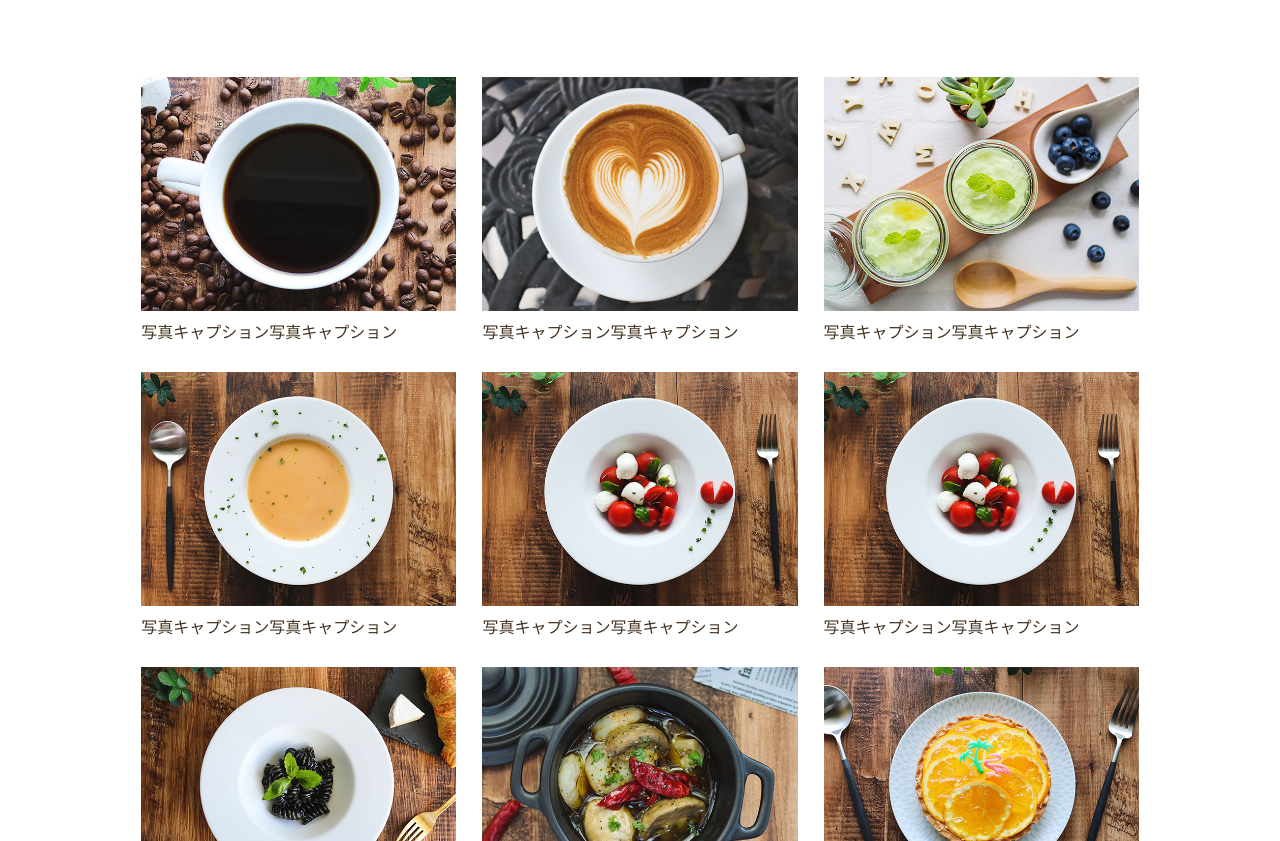
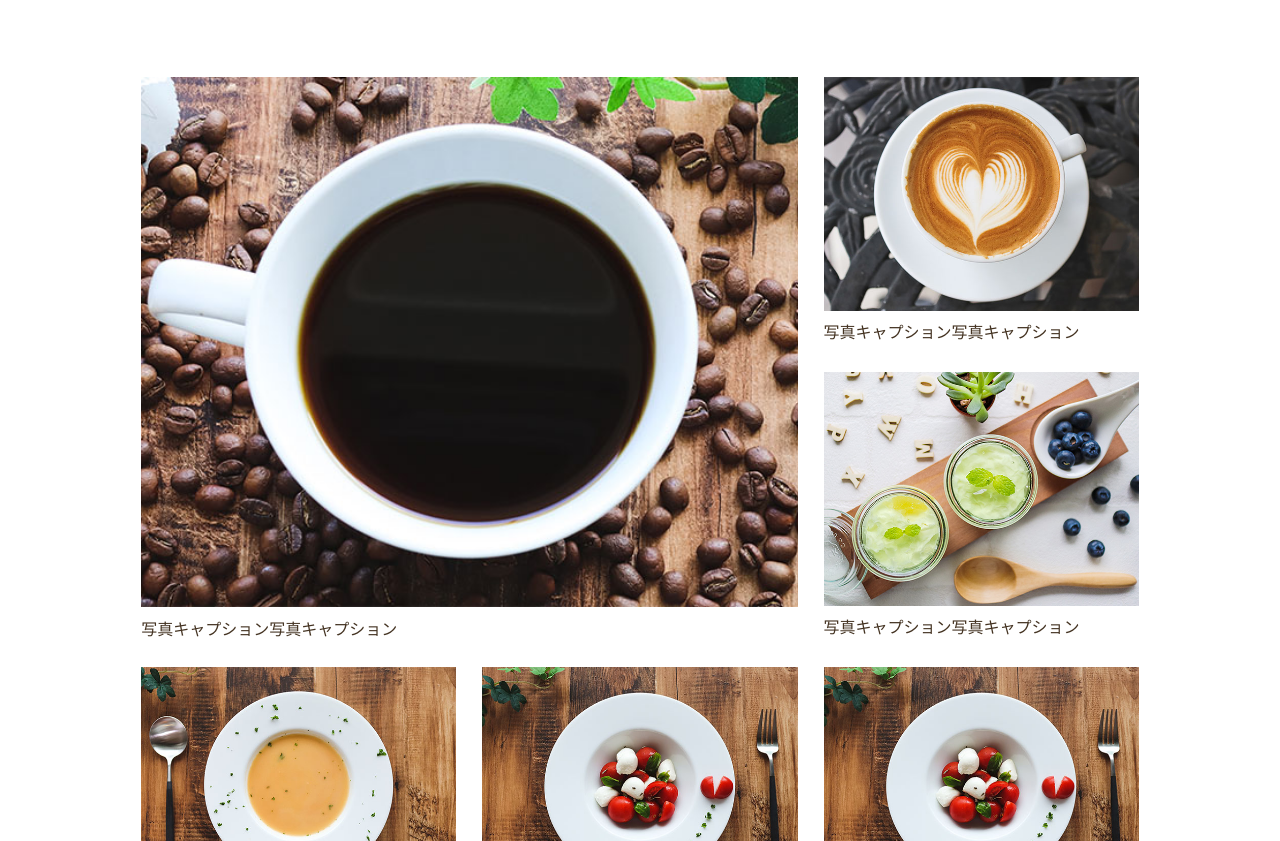
Before and after one commit to issei1213/learining_html-css, a website: page singlepage/menu.html in a window 1280 px wide. Shown: the part 800-1641 px from the top of the page. Drawn offline with Linux system fonts and the light colour scheme; some packages are replaced by stand-ins of ours.

Commit message:
completed chapter 6

```diff
--- a/singlepage/css/style.css
+++ b/singlepage/css/style.css
@@ -258,6 +258,17 @@ aside p {
   margin-bottom: 50px;
 }
 
+.big-box {
+  grid-column: 1 / 3;
+  grid-row: 1 / 3;
+}
+
+.big-box img {
+  height: 94%;
+  width: 100%;
+  object-fit: cover;
+}
+
 /* モバイル版 */
 @media (max-width: 600px) {
   .page-title {
@@ -332,4 +343,13 @@ aside p {
   .menu-content {
     margin-top: 20%;
   }
+
+  .big-box {
+    grid-column: auto;
+    grid-row: auto;
+  }
+
+  .big-box img {
+    height: auto;
+  }
 }
--- a/singlepage/menu.html
+++ b/singlepage/menu.html
@@ -48,8 +48,9 @@
     <!-- #menu -->
 
     <div class="wrapper grid">
-      <div class="item">
-        <img src="images/menu1.jpg" alt="" />
+
+      <div class="item big-box">
+        <img src="images/menu1.jpg" alt="">
         <p>写真キャプション写真キャプション</p>
       </div>
 
```
